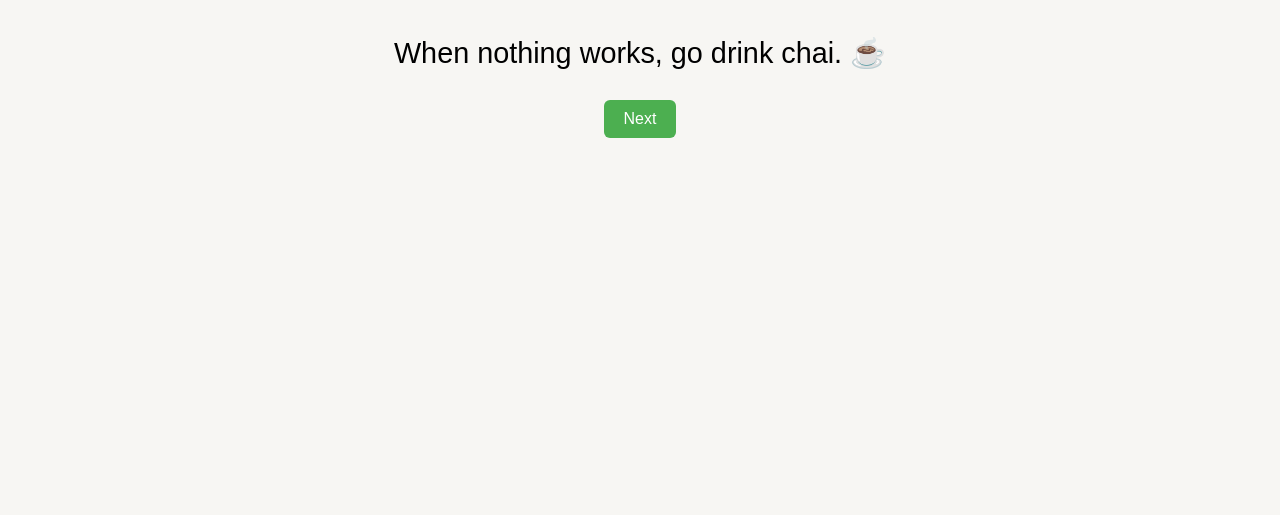
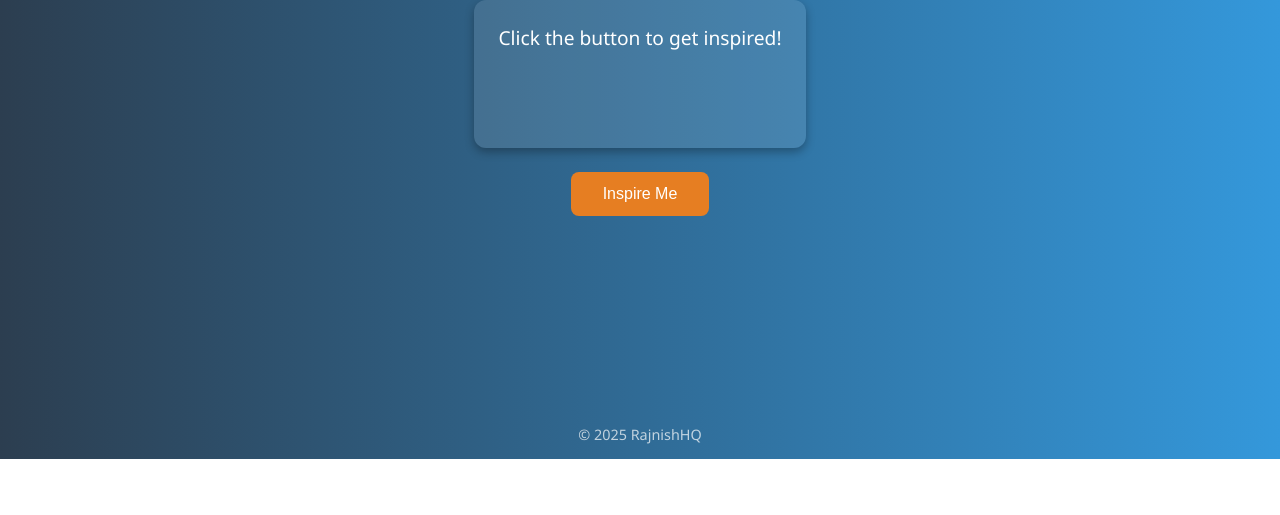
Before and after one commit to rajnishhq/rajnishhq.github.io, a plain HTML site: page index.html in a window 1280 px wide. Shown: the part 341-856 px from the top of the page. After the commit the page ends 800 px from the top, so only its background shows below. Drawn offline with Linux system fonts and the light colour scheme.

Commit message:
Update index.html

```diff
--- a/index.html
+++ b/index.html
@@ -1,36 +1,82 @@
 <!DOCTYPE html>
-<html>
+<html lang="en">
 <head>
-  <title>1-Minute Wisdom</title>
+  <meta charset="UTF-8">
+  <meta name="viewport" content="width=device-width, initial-scale=1.0">
+  <title>RajnishHQ - Random Idea Generator</title>
   <style>
-    body { font-family: sans-serif; display: flex; flex-direction: column; align-items: center; justify-content: center; height: 100vh; background: #f7f6f3; padding: 20px; text-align: center; }
-    #wisdom { font-size: 1.8rem; margin-bottom: 30px; }
-    button { padding: 10px 20px; font-size: 1rem; border: none; background: #4CAF50; color: white; border-radius: 6px; cursor: pointer; }
+    body {
+      font-family: 'Segoe UI', Tahoma, Geneva, Verdana, sans-serif;
+      background: linear-gradient(to right, #2c3e50, #3498db);
+      color: #fff;
+      display: flex;
+      flex-direction: column;
+      align-items: center;
+      justify-content: center;
+      height: 100vh;
+      margin: 0;
+      text-align: center;
+    }
+    h1 {
+      font-size: 2.5rem;
+      margin-bottom: 1rem;
+    }
+    #ideaBox {
+      background: rgba(255, 255, 255, 0.1);
+      padding: 1.5rem;
+      border-radius: 12px;
+      max-width: 500px;
+      font-size: 1.2rem;
+      min-height: 100px;
+      transition: all 0.3s ease;
+      box-shadow: 0 4px 10px rgba(0,0,0,0.3);
+    }
+    button {
+      margin-top: 1.5rem;
+      padding: 0.8rem 2rem;
+      font-size: 1rem;
+      color: #fff;
+      background: #e67e22;
+      border: none;
+      border-radius: 8px;
+      cursor: pointer;
+      transition: background 0.3s ease;
+    }
+    button:hover {
+      background: #d35400;
+    }
+    footer {
+      position: absolute;
+      bottom: 15px;
+      font-size: 0.9rem;
+      color: rgba(255,255,255,0.7);
+    }
   </style>
 </head>
 <body>
-  <div id="wisdom">Loading wisdom...</div>
-  <button onclick="showWisdom()">Next</button>
+  <h1>Welcome to RajnishHQ</h1>
+  <div id="ideaBox">Click the button to get inspired!</div>
+  <button onclick="generateIdea()">Inspire Me</button>
+  <footer>&copy; 2025 RajnishHQ</footer>
 
   <script>
-    const quotes = [
-      "One hour of focus beats 10 hours of busywork.",
-      "When nothing works, go drink chai. ☕",
-      "Peace isn’t found. It’s allowed.",
-      "Done is better than perfect.",
-      "Start before you’re ready.",
-      "Never skip breakfast or Wi-Fi.",
-      "Breathe in calm. Breathe out stress.",
-      "Procrastination is a form of meditation, right?",
+    const ideas = [
+      "A platform for renting household tools like a library.",
+      "An AI-powered travel itinerary planner.",
+      "A marketplace for local homemade food.",
+      "An app to swap unused gadgets with others.",
+      "A daily gratitude journal web app.",
+      "A website that shares random startup ideas.",
+      "A tool that generates fun coding challenges.",
+      "A service to plant a tree for every online purchase.",
+      "A minimalist productivity dashboard.",
+      "A collection of inspiring quotes from tech leaders."
     ];
 
-    function showWisdom() {
-      const random = Math.floor(Math.random() * quotes.length);
-      document.getElementById("wisdom").innerText = quotes[random];
+    function generateIdea() {
+      const randomIndex = Math.floor(Math.random() * ideas.length);
+      document.getElementById('ideaBox').textContent = ideas[randomIndex];
     }
-
-    // Show one on load
-    showWisdom();
   </script>
 </body>
 </html>
```
